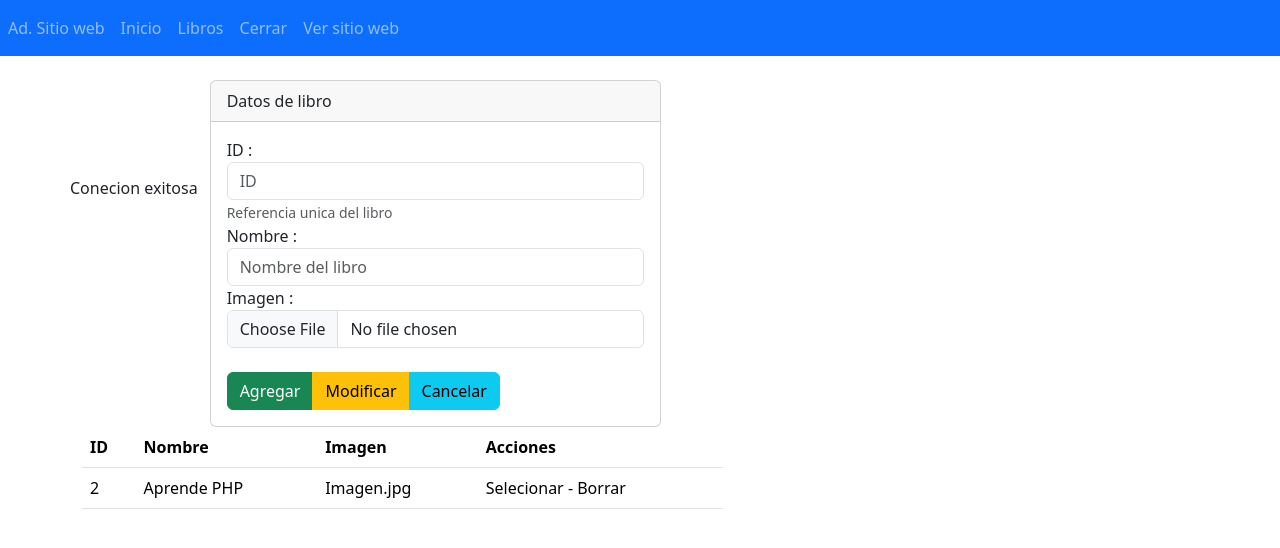
After one commit to menteLocuaz/MasterPHP, a PHP site: page /Administrador/section/productos.php in a window 1280 px wide. The commit adds this page. Shown: the top 548 px of the page. Run offline with PHP 8.4, Linux system fonts and the light colour scheme.

Commit message:
conexion en base de dato

```diff
--- /dev/null
+++ b/Administrador/section/cerrar.php
@@ -0,0 +1,5 @@
+<?php include("../template/cabecera.php"); ?>
+
+cerrar
+
+<?php include("../template/footer.php"); ?>
--- /dev/null
+++ b/Administrador/section/productos.php
@@ -0,0 +1,106 @@
+<?php include("../template/cabecera.php"); ?>
+<?php
+
+$txtID = (isset($_POST['txtID'])) ? $_POST['txtID'] : "";
+$txtNombre = (isset($_POST['txtNombre'])) ? $_POST['txtNombre'] : "";
+$txtImagen = (isset($_FILES['txtImagen']['name'])) ? $_FILES['txtImagen']['name'] : "";
+$accion = (isset($_POST['accion'])) ? $_POST['accion'] : "";
+
+echo $txtID . '<br/>';
+echo $txtNombre . '<br/>';
+echo $txtImagen . '<br/>';
+echo $accion . '<br/>';
+
+// conexion a la base de datos
+$host = 'localhost';
+$bd = 'sitio01';
+$usuario = 'root';
+$password = '';
+
+try {
+    $conexion = new PDO("mysql:host=$host;dbname=$bd", $usuario, $password);
+    if ($conexion) {
+        echo 'Conecion exitosa ';
+    }
+} catch (Exception $ex) {
+    echo $ex->getMessage();
+}
+
+switch ($accion) {
+    case "Agregar":
+        // INSERT INTO `libros` (`id`, `nombre`, `imagen`) VALUES (NULL, 'Letras y voces con eco', 'imagen.jpg');
+        echo 'Presiono el boton agregar';
+        break;
+    case "Modificar":
+        echo 'Presiono el boton modificare';
+        break;
+    case "Cancelar":
+        echo 'Presiono el boton cancelar';
+        break;
+}
+
+?>
+
+<div class="col-md-5">
+
+    <form method="POST" enctype="multipart/form-data">
+        <div class="card">
+            <div class="card-header">
+                Datos de libro
+            </div>
+            <div class="card-body">
+                <div class="form-group">
+                    <label for="txtID">ID : </label>
+                    <input type="txt" class="form-control" name="txtID" id="txtID" placeholder="ID">
+                    <small id="emailHelp" class="form-text text-muted">Referencia unica del libro</small>
+                </div>
+
+                <div class="form-group">
+                    <label for="txtNombre">Nombre : </label>
+                    <input type="txt" class="form-control" name="txtNombre" id="txtNombre" placeholder="Nombre del libro">
+                </div>
+
+                <div class="form-group">
+                    <label for="txtImagen">Imagen : </label>
+                    <input type="file" class="form-control" name="txtImagen" id="txtImagen" placeholder="Imagen de referencia">
+                </div>
+                <br />
+
+                <div class="btn-group" role="group" aria-label="">
+                    <button type="submit" name='accion' value='Agregar' class="btn btn-success">Agregar</button>
+                    <button type="submit" name='accion' value='Modificar' class="btn btn-warning">Modificar</button>
+                    <button type="submit" name='accion' value='Cancelar' class="btn btn-info">Cancelar</button>
+                </div>
+            </div>
+        </div>
+
+
+
+    </form>
+
+
+
+</div>
+<div class="col-md-7">
+    <table class="table">
+        <thead>
+            <tr>
+                <th>ID</th>
+                <th>Nombre</th>
+                <th>Imagen</th>
+                <th>Acciones</th>
+            </tr>
+        </thead>
+        <tbody>
+            <tr>
+                <td>2</td>
+                <td>Aprende PHP</td>
+                <td>Imagen.jpg</td>
+                <td>Selecionar - Borrar</td>
+            </tr>
+
+        </tbody>
+    </table>
+</div>
+
+<?php include("../template/footer.php"); ?>
--- /dev/null
+++ b/Administrador/template/cabecera.php
@@ -0,0 +1,40 @@
+<!DOCTYPE html>
+<html lang="es">
+
+<head>
+    <meta charset="UTF-8">
+    <meta name="viewport" content="width=device-width, initial-scale=1.0">
+    <title>Administrador</title>
+    <link href="https://cdn.jsdelivr.net/npm/bootstrap@5.3.3/dist/css/bootstrap.min.css" rel="stylesheet" integrity="sha384-QWTKZyjpPEjISv5WaRU9OFeRpok6YctnYmDr5pNlyT2bRjXh0JMhjY6hW+ALEwIH" crossorigin="anonymous">
+  </head>
+
+</head>
+
+<?php $url = 'http://' . $_SERVER['HTTP_HOST'] . '/01-paginaweb' ?>
+
+<body>
+    <nav class="navbar navbar-expand-lg navbar-dark bg-primary">
+        <ul class="nav navbar-nav">
+            <li class="nav-item ">
+                <a class="nav-link" href="#">Ad. Sitio web</a>
+            </li>
+            <li class="nav-item">
+                <a class="nav-link" href="<?php echo $url; ?>/administrador/index.php">Inicio</a>
+            </li>
+            <li class="nav-item">
+                <a class="nav-link" href="<?php echo $url; ?>/administrador/section/productos.php">Libros</a>
+            </li>
+            <li class="nav-item">
+                <a class="nav-link" href="<?php echo $url; ?>/administrador/section/cerrar.php">Cerrar</a>
+            </li>
+            <li class="nav-item">
+                <a class="nav-link" href="<?php echo $url; ?>">Ver sitio web </a>
+            </li>
+        </ul>
+        </ul>
+    </nav>
+
+
+    <div class="container">
+        <br />
+        <div class="row">
--- /dev/null
+++ b/Administrador/template/footer.php
@@ -0,0 +1,6 @@
+        </div>
+    </div>
+
+</body>
+
+</html>
--- a/template/header.php
+++ b/template/header.php
@@ -35,5 +35,5 @@
 
 
     <div class="container">
-        <br/>
+        <br />
         <div class="row">
```
Also changed, not shown: Administrador/index.php (added, +14 -0 lines), Administrador/config/baseDB.php (added).
